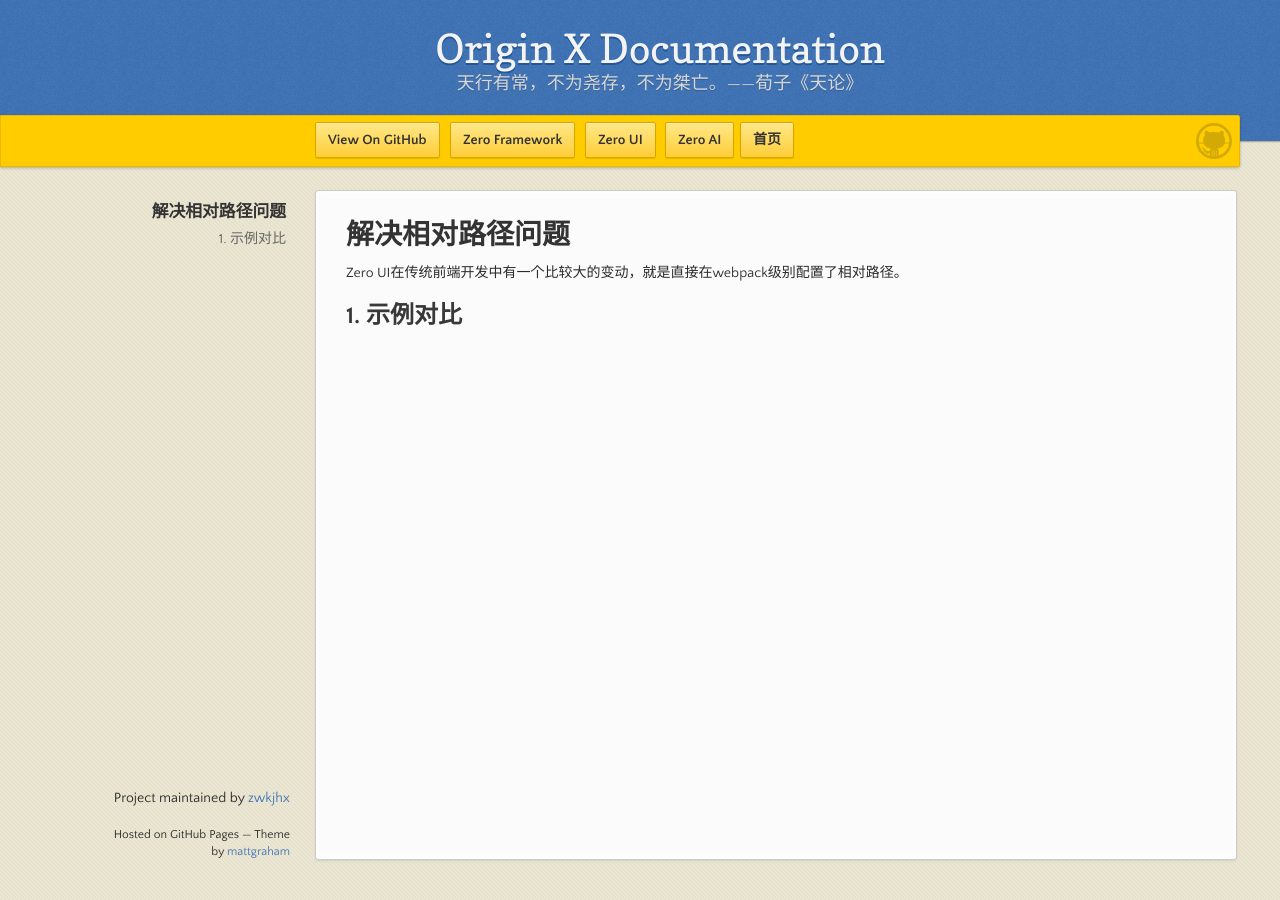
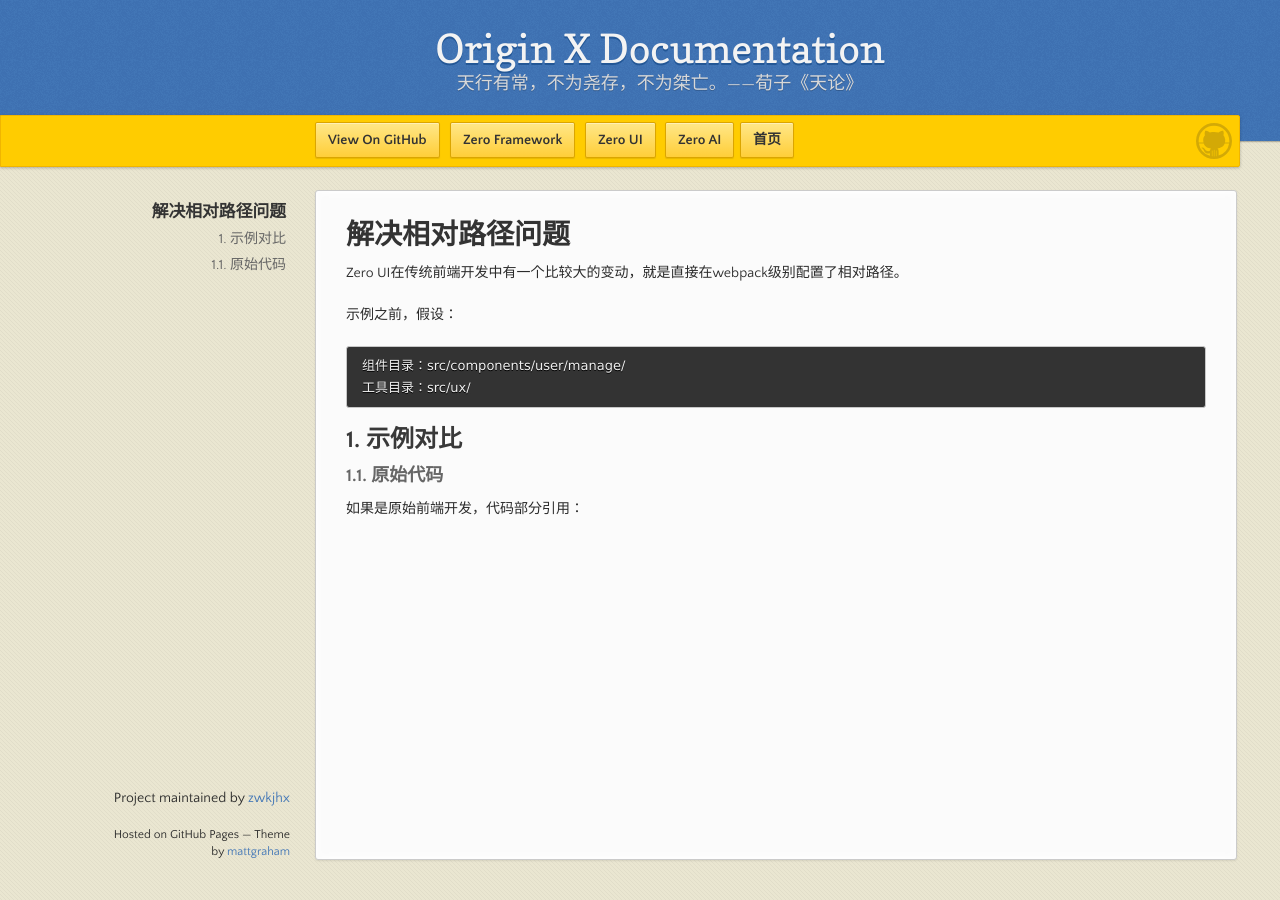
Before and after one commit to zwkjhx/ox-doc, a Jekyll site: the page built from zero-ui/1-zero-uiji-ben-jiao-cheng/zui-006-jie-jue-xiang-dui-lu-jing-wen-ti.md, in a window 1280 px wide. Built offline with Jekyll 4.4.1, drawn with Linux system fonts in a browser that asks for light colours; our own code applies the rules of GitHub Pages for plain Markdown files.

Commit message:
Updates zero-ui/1-zero-uiji-ben-jiao-cheng/zui-006-jie-jue-xiang-dui-lu-jing-wen-ti.md
Auto commit by GitBook Editor

````diff
--- a/zero-ui/1-zero-uiji-ben-jiao-cheng/zui-006-jie-jue-xiang-dui-lu-jing-wen-ti.md
+++ b/zero-ui/1-zero-uiji-ben-jiao-cheng/zui-006-jie-jue-xiang-dui-lu-jing-wen-ti.md
@@ -2,4 +2,15 @@
 
 Zero UI在传统前端开发中有一个比较大的变动，就是直接在webpack级别配置了相对路径。
 
+示例之前，假设：
+
+```shell
+组件目录：src/components/user/manage/
+工具目录：src/ux/
+```
+
 ## 1. 示例对比
+
+### 1.1. 原始代码
+
+如果是原始前端开发，代码部分引用：
````
